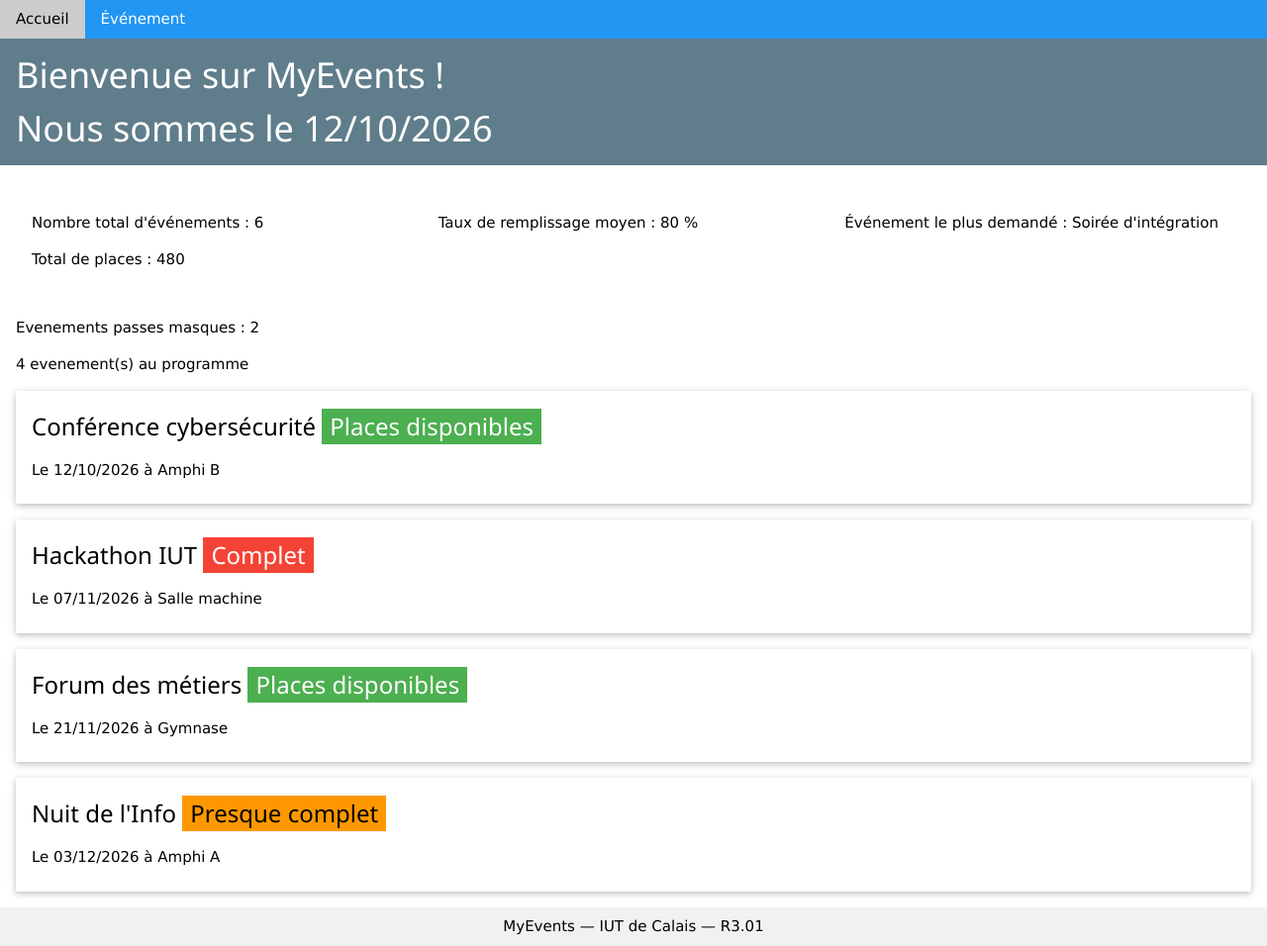
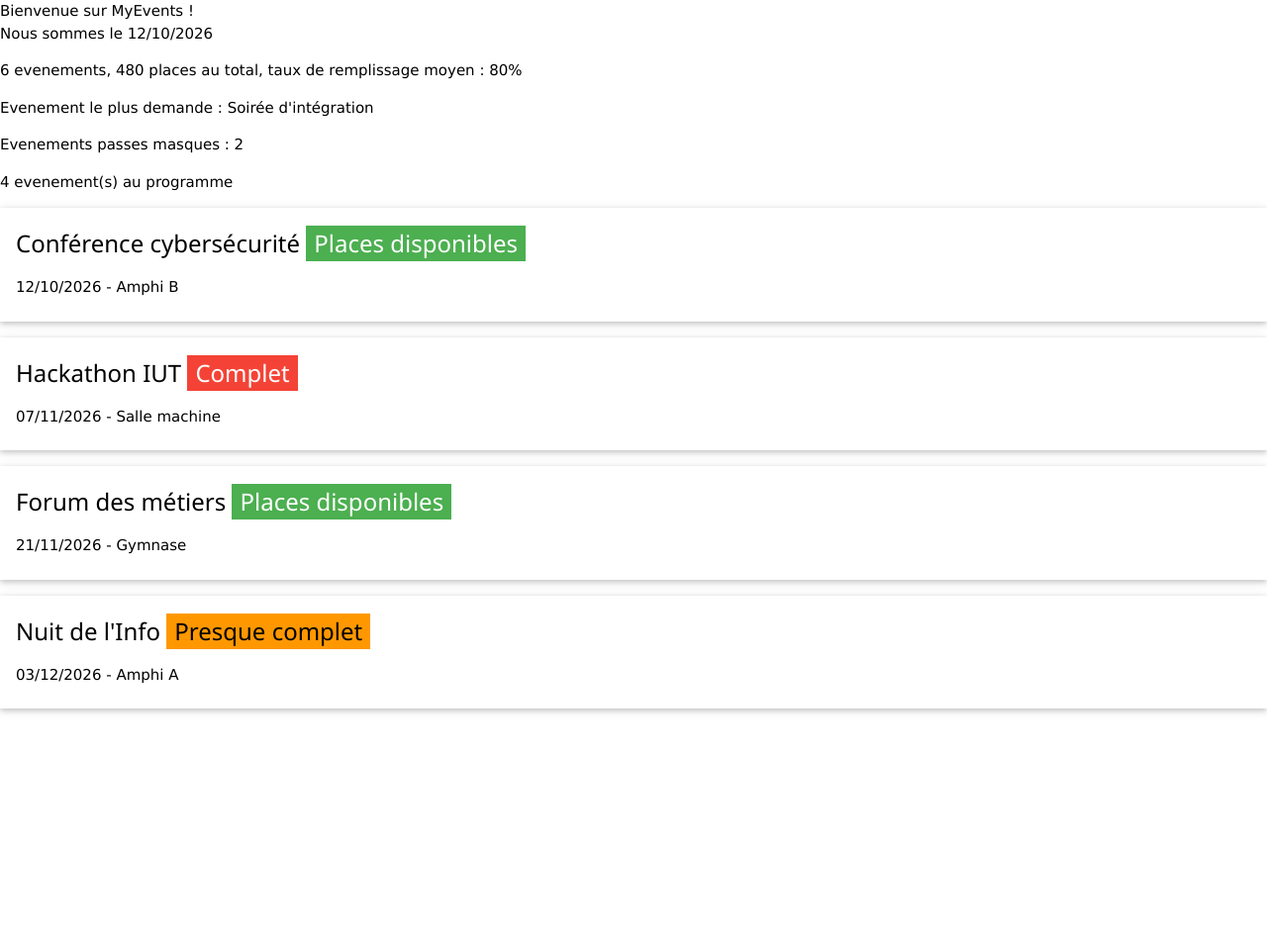
Before and after one commit to AdrienRmd/R3_01, a PHP site: page / in a window 1280 px wide. Shown: the whole page at 99% size. After the commit the page ends 721 px from the top, so only its background shows below. Run offline with PHP 8.4, Linux system fonts and the light colour scheme.

Commit message:
Simplifie l'affichage du TP2 au strict minimum du sujet

```diff
--- a/tp/tp2/myevents/inc/footer.inc.php
+++ b/tp/tp2/myevents/inc/footer.inc.php
@@ -1,6 +1,2 @@
-<?php
-// Fin commune de toutes les pages : pied de page discret
-?>
-<footer class="w3-container w3-center w3-light-grey w3-padding">MyEvents — IUT de Calais — R3.01</footer>
 </body>
 </html>
--- a/tp/tp2/myevents/inc/header.inc.php
+++ b/tp/tp2/myevents/inc/header.inc.php
@@ -1,6 +1,3 @@
-<?php
-// Début commun de toutes les pages : head, lien W3.CSS et barre de navigation
-?>
 <!DOCTYPE html>
 <html lang="fr">
 <head>
@@ -9,8 +6,3 @@
     <link rel="stylesheet" href="https://www.w3schools.com/w3css/4/w3.css">
 </head>
 <body>
-<!-- Barre de navigation principale -->
-<div class="w3-bar w3-blue">
-    <a href="index.php" class="w3-bar-item w3-button">Accueil</a>
-    <a href="event.php" class="w3-bar-item w3-button">Événement</a>
-</div>
--- a/tp/tp2/myevents/index.php
+++ b/tp/tp2/myevents/index.php
@@ -1,67 +1,38 @@
 <?php
-// Page d'accueil : regroupe les exercices B1, B3, B4, B5 et B6 (bonus)
 require __DIR__ . '/inc/header.inc.php';
 require __DIR__ . '/data/events.php';
-?>
 
-<?php
-// B5 : statistiques globales sur l'ensemble des événements
+// B5 : statistiques globales
 $totalPlaces   = array_sum(array_column($events, 'places'));
 $totalInscrits = array_sum(array_column($events, 'inscrits'));
-// Taux de remplissage moyen (en %), avec garde contre la division par zéro
-$tauxMoyen = $totalPlaces > 0 ? round($totalInscrits / $totalPlaces * 100) : 0;
-// Taux de remplissage de chaque événement
+$tauxMoyen     = $totalPlaces > 0 ? round($totalInscrits / $totalPlaces * 100) : 0;
 $tauxParEvenement = array_map(fn($e) => $e['places'] > 0 ? $e['inscrits'] / $e['places'] : 0, $events);
-// Index de l'événement au taux maximal (le plus demandé)
 $indexMax    = array_keys($tauxParEvenement, max($tauxParEvenement))[0];
 $plusDemande = $events[$indexMax]['titre'];
 ?>
 
-<!-- B1 : bandeau d'accueil -->
-<header class="w3-container w3-blue-grey">
-    <h1>
 <?php
+// B1 : accueil
 echo "Bienvenue sur MyEvents !<br>";
 echo "Nous sommes le " . date("d/m/Y");
 ?>
-    </h1>
-</header>
 
-<main class="w3-container">
-    <!-- B5 : bloc de statistiques -->
-    <div class="w3-row-padding w3-margin-top">
-        <div class="w3-third w3-panel">
-            <p>Nombre total d'événements : <?= count($events) ?></p>
-            <p>Total de places : <?= $totalPlaces ?></p>
-        </div>
-        <div class="w3-third w3-panel">
-            <p>Taux de remplissage moyen : <?= $tauxMoyen ?> %</p>
-        </div>
-        <div class="w3-third w3-panel">
-            <p>Événement le plus demandé : <?= $plusDemande ?></p>
-        </div>
-    </div>
+<p><?= count($events) ?> evenements, <?= $totalPlaces ?> places au total, taux de remplissage moyen : <?= $tauxMoyen ?>%</p>
+<p>Evenement le plus demande : <?= $plusDemande ?></p>
 
 <?php
-    // B6 (bonus) : tri par date croissante puis masquage des événements passés
+// B6 : tri par date croissante puis masquage des événements passés
 usort($events, fn($a, $b) => strtotime($a['date']) <=> strtotime($b['date']));
-    // On ne garde que les événements du jour ou à venir
-    $aVenir = array_filter($events, fn($e) => strtotime($e['date']) >= strtotime('today'));
-    // Nombre d'événements passés masqués
+$aVenir  = array_filter($events, fn($e) => strtotime($e['date']) >= strtotime('today'));
 $masques = count($events) - count($aVenir);
 ?>
-
-    <!-- B6 : affichage du nombre d'événements masqués -->
 <p>Evenements passes masques : <?= $masques ?></p>
 
-    <!-- B3 + B4 : liste des événements à venir avec badge d'état -->
 <p><?= count($aVenir) ?> evenement(s) au programme</p>
 
 <?php foreach ($aVenir as $event): ?>
     <?php
-        // Taux de remplissage avec garde contre la division par zéro
     $taux = $event['places'] > 0 ? $event['inscrits'] / $event['places'] : 1;
-        // B4 : choix du badge selon le remplissage
     if ($event['inscrits'] >= $event['places']) {
         $classe = 'w3-red';
         $label  = 'Complet';
@@ -75,10 +46,9 @@ $plusDemande = $events[$indexMax]['titre'];
     ?>
     <div class="w3-card w3-margin-bottom w3-padding">
         <h3><?= $event['titre'] ?> <span class="w3-tag <?= $classe ?>"><?= $label ?></span></h3>
-            <p>Le <?= date('d/m/Y', strtotime($event['date'])) ?> à <?= $event['lieu'] ?></p>
+        <p><?= date('d/m/Y', strtotime($event['date'])) ?> - <?= $event['lieu'] ?></p>
     </div>
 <?php endforeach; ?>
-</main>
 
 <?php
 require __DIR__ . '/inc/footer.inc.php';
```
Also changed, not shown: tp/tp2/myevents/event.php (+5 -11 lines). Lines whose indentation alone changed are shown as unchanged.
